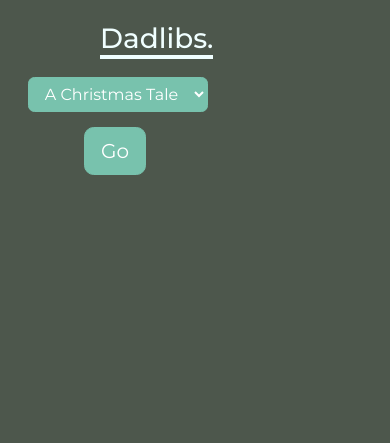
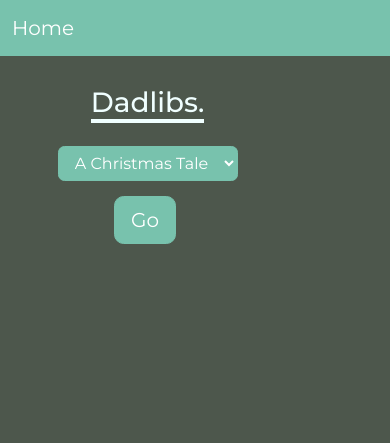
Before and after one commit to vrussillo/dadlibs, a Flask app: page / in a window 390 px wide. Shown: the top 443 px of the page. Run offline with Flask 2, Linux system fonts and the light colour scheme.

Commit message:
Created navbar, a redirect button for the storys page. consolidated html files into a base.html to truncate unwanted duplicate html text. Added a test.py file with a few assert methods. Will need to clean up the responsive design but have made improvements to the overall layout of the design elements provided.

```diff
--- a/app.py
+++ b/app.py
@@ -1,10 +1,11 @@
-from flask import Flask, render_template, request
+from flask import Flask, render_template, request, redirect, session, url_for
 from flask_debugtoolbar import DebugToolbarExtension
 from stories import stories
 
 app = Flask(__name__)
 
 app.config['SECRET_KEY'] = "dankvibesbro"
+app.config['DEBUG_TB_INTERCEPT_REDIRECTS'] = False
 
 debug = DebugToolbarExtension(app)
 
--- a/static/style.css
+++ b/static/style.css
@@ -1,14 +1,21 @@
-h1 {margin: 0px 0px 20px 23px; color: azure; border-bottom: 4px solid; display: inline-block; text-align: top;}
 
-#story-header {margin: 0px 200px 0px 100px; border-bottom: 4px solid; display: inline-block; text-align: top;}
+nav { position: top; width: 100%; margin: 0px 0px 30px 0px; padding: 0px 0px 0px 20px;}
 
-body {text-align: center; padding: 22px 60px 0px 0px; color: azure;}
+h1 {margin: 0px 0px 20px 10px; color: azure; border-bottom: 4px solid; display: inline-block; text-align: top;}
+
+#story-select-header {margin: 0px 95px 5px 0px;}
+
+#story-header {margin: 0px 300px 0px 100px; border-bottom: 4px solid; display: inline-block; text-align: top;}
+
+body {text-align: center; color: azure;}
 
 form {cursor: pointer; display: inline-block; padding: 10px 6px; text-align: left; width: 150px; color: azure;}
 
 button {margin: 15px 0px 10px 25px;}
 
-#story-text {margin: 20px 200px 0px 100px; width: 40vw; word-wrap: break-word; display: inline-block; text-align: center; font-size: 2.5vw;}
+#redirect-button {margin: 20px 190px 0px 0px;}
+
+#story-text {margin: 20px 300px 0px 100px; width: 40vw; word-wrap: break-word; display: inline-block; text-align: center; font-size: 2.5vw;}
 
 #story-select {margin: 0px 125px 0px 0px; padding: 18px 0px 0px 0px; display: inline-block; text-align: center; position: relative;}
 
--- /dev/null
+++ b/templates/base.html
@@ -0,0 +1,28 @@
+<!DOCTYPE html>
+<html lang="en">
+  <head>
+    <meta charset="UTF-8" />
+    <meta http-equiv="X-UA-Compatible" content="IE=edge" />
+    <meta name="viewport" content="width=device-width, initial-scale=1.0" />
+    <link
+      rel="stylesheet"
+      href="https://bootswatch.com/5/minty/bootstrap.min.css"
+    />
+    <link
+      rel="stylesheet"
+      type="text/css"
+      href="{{ url_for('static', filename='style.css')}}"
+    />
+    <title>Dadlibs.</title>
+  </head>
+  <nav class="navbar navbar-expand-lg navbar-dark bg-primary">
+    <div class="container-fluid">
+    <a class="navbar-brand" href="/">Home</a>
+</nav>
+  <body
+    style="background-image: url({{ url_for('static', filename='/images/dadmeme.jpg') }})"
+    id="background"
+  >
+    {% block content %} {% endblock %}
+  </body>
+</html>
--- a/templates/select-story.html
+++ b/templates/select-story.html
@@ -1,25 +1,5 @@
-<!DOCTYPE html>
-<html>
-  <head>
-    <meta charset="UTF-8" />
-    <meta http-equiv="X-UA-Compatible" content="IE=edge" />
-    <meta name="viewport" content="width=device-width, initial-scale=1.0" />
-    <link
-      rel="stylesheet"
-      href="https://bootswatch.com/5/minty/bootstrap.min.css"
-    />
-    <link
-      rel="stylesheet"
-      type="text/css"
-      href="{{ url_for('static', filename='style.css')}}"
-    />
-    <title>Welcome to Dadlibs!</title>
-  </head>
-  <body
-    style="background-image: url({{ url_for('static', filename='/images/dadmeme.jpg') }})"
-    id="background"
-  >
-    <h1 id="story-header">Dadlibs.</h1>
+{% extends 'base.html' %} {% block content %}
+    <h1 id="story-select-header">Dadlibs.</h1>
     <br />
     <form id="story-select" action="/questions">
       <select type="button" class="btn btn-primary" name="story_id">
@@ -30,4 +10,4 @@
       <button class="btn btn-lg btn-primary">Go</button>
     </form>
   </body>
-</html>
+  {% endblock %}
```
Also changed, not shown: templates/questions.html (+3 -22 lines), templates/story.html (+12 -26 lines), test_app.py (added, +11 -0 lines), 1 other file.
